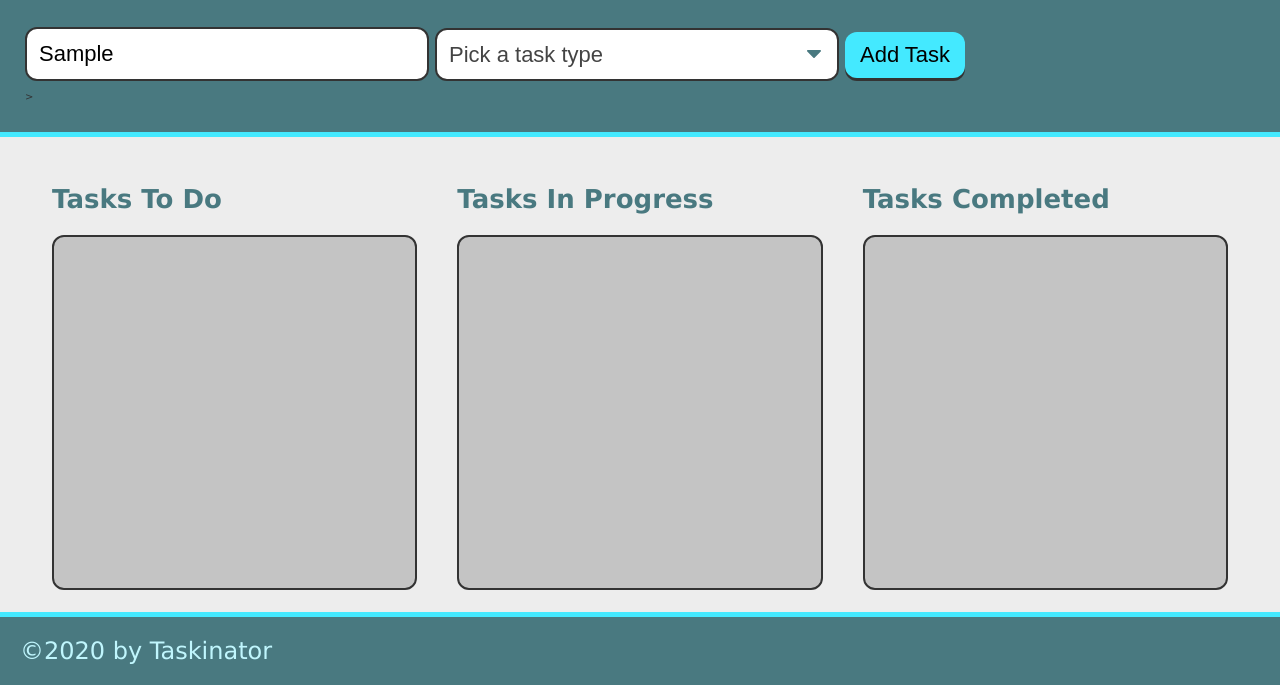
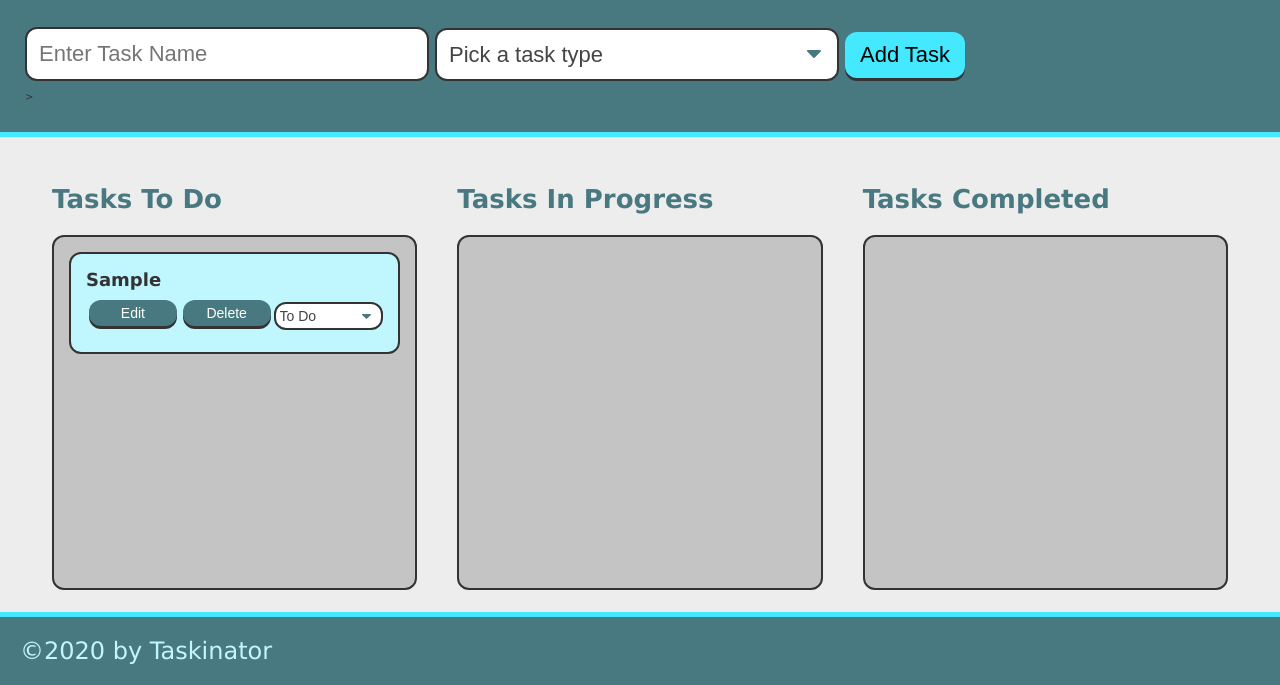
Before and after one commit to itsrheine/taskinator, a plain HTML site: page index.html in a window 1280 px wide. Both pictures are taken after typing "Sample" into the empty fields and a click on the button "Add Task". Shown: the part 115-800 px from the top of the page. Drawn offline with Linux system fonts and the light colour scheme.

```diff
--- a/assets/js/script.js
+++ b/assets/js/script.js
@@ -45,6 +45,7 @@ var createTaskEl = function(taskDataObj) {
     var taskInfoEl = document.createElement("div");
     taskInfoEl.className = "task-info";
     taskInfoEl.innerHTML = "<h3 class='task-name'>" + taskDataObj.name + "</h3><span class='task-type'>" + taskDataObj.type + "</span>";
+    listItemEl.appendChild(taskInfoEl);
 
     var taskActionsEl = createTaskActions(taskIdCounter);
     listItemEl.appendChild(taskActionsEl);
--- a/index.html
+++ b/index.html
@@ -33,7 +33,7 @@
     <main class="page-content">
         <section class="task-list-wrapper">
             <h2 class="list-title">Tasks To Do</h2>
-            <ul class="task-list" id="tasks-t o-do">
+            <ul class="task-list" id="tasks-to-do">
 
             </ul>
         </section>
```
